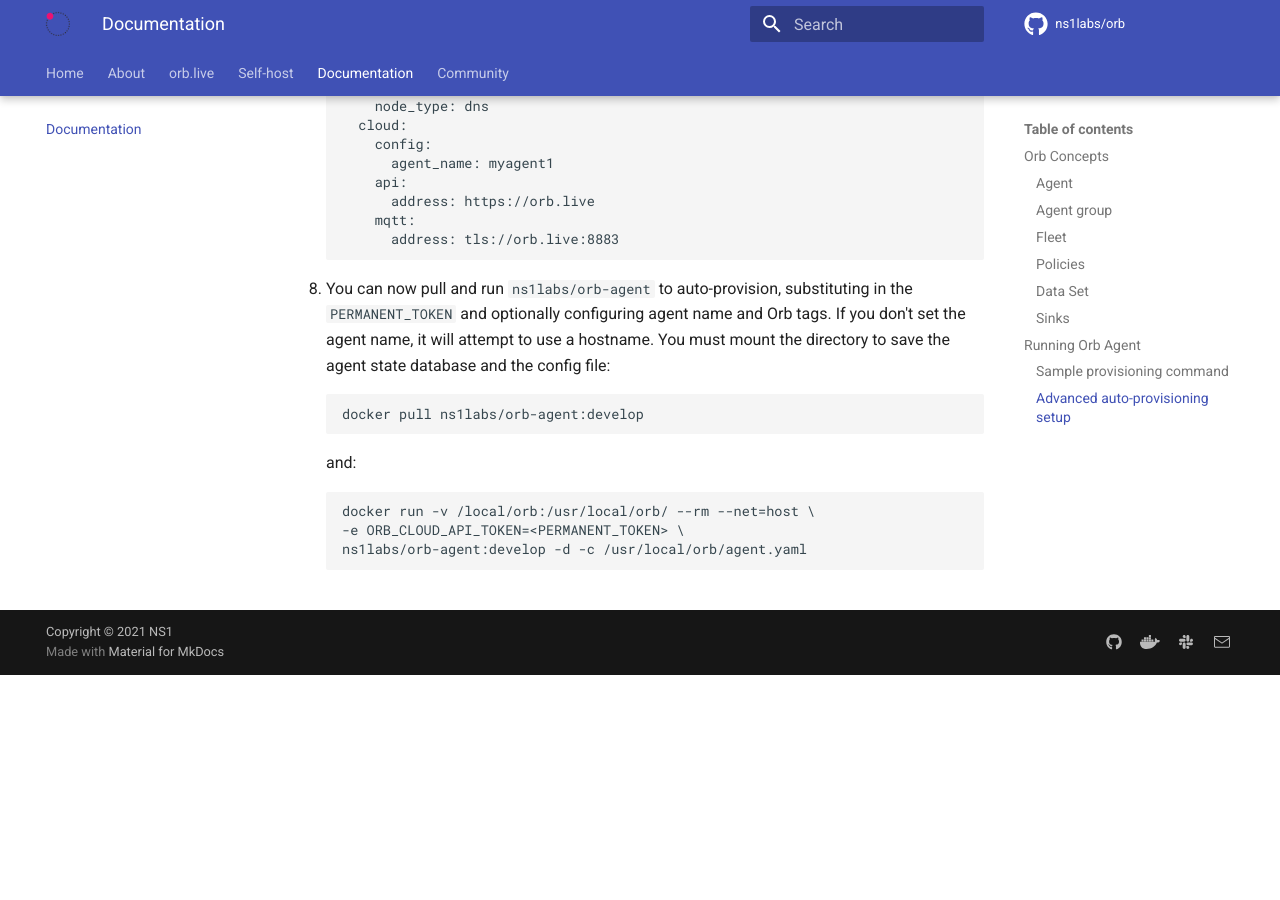
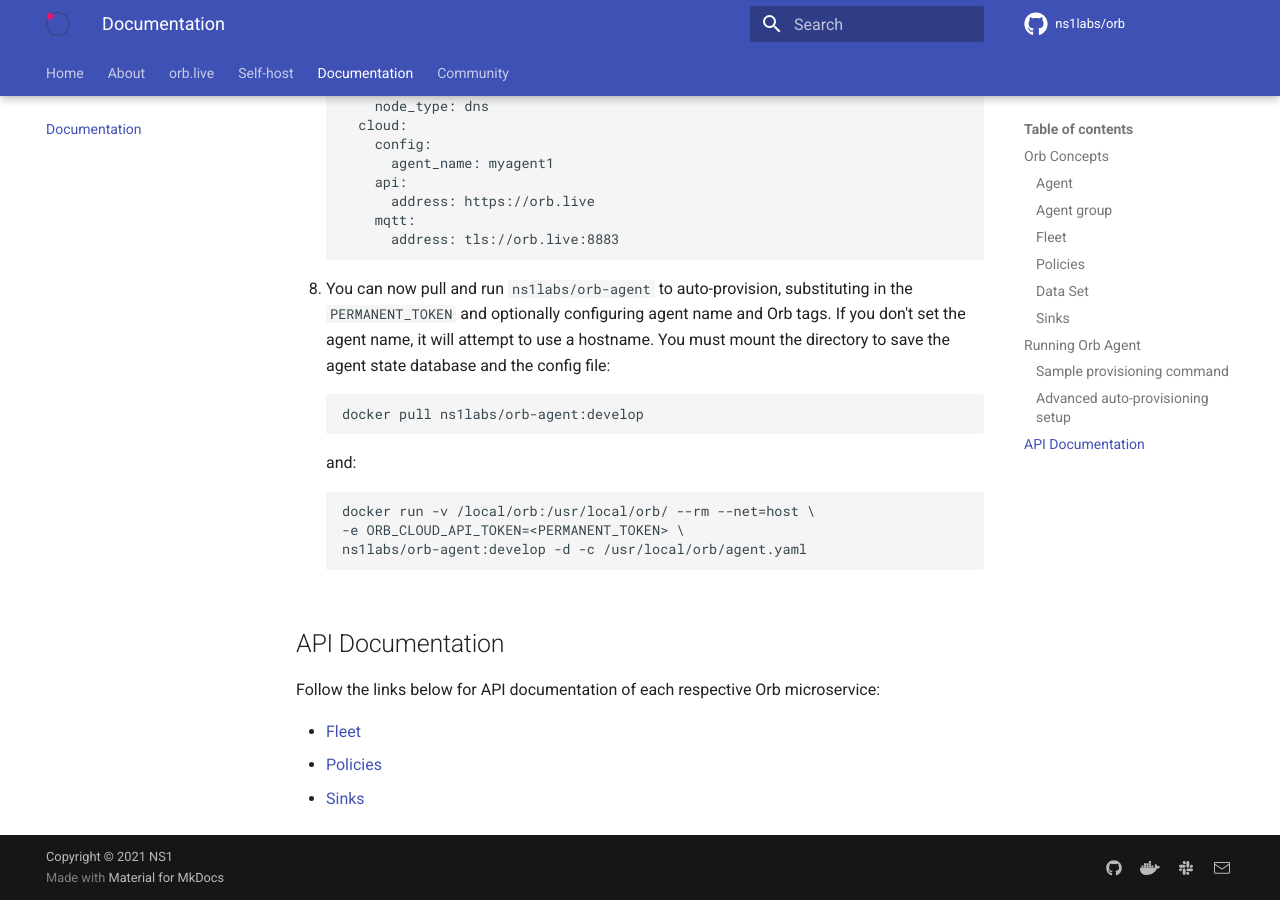
Before and after one commit to orb-community/orb-website, an MkDocs documentation site: the page built from docs/docs.md, in a window 1280 px wide and 900 px high, scrolled down 2731 px. Built offline with MkDocs 1.6.1 and Material for MkDocs 9.7.7, drawn with Linux system fonts in a browser that asks for light colours; comment, search, counter and statistics services are not loaded; before the commit the page ends 3406 px from its top, so only the background shows below that.

Commit message:
api docs links added

```diff
--- a/docs/docs.md
+++ b/docs/docs.md
@@ -106,3 +106,10 @@ Replace `mock` interface with a host network interface (e.g. `eth0`).
         docker run -v /local/orb:/usr/local/orb/ --rm --net=host \
         -e ORB_CLOUD_API_TOKEN=<PERMANENT_TOKEN> \
         ns1labs/orb-agent:develop -d -c /usr/local/orb/agent.yaml
+
+## API Documentation
+Follow the links below for API documentation of each respective Orb microservice:
+
+* [Fleet](https://getorb.io/api/fleet.html)
+* [Policies](https://getorb.io/api/policies.html)
+* [Sinks](https://getorb.io/api/sinks.html)
```
